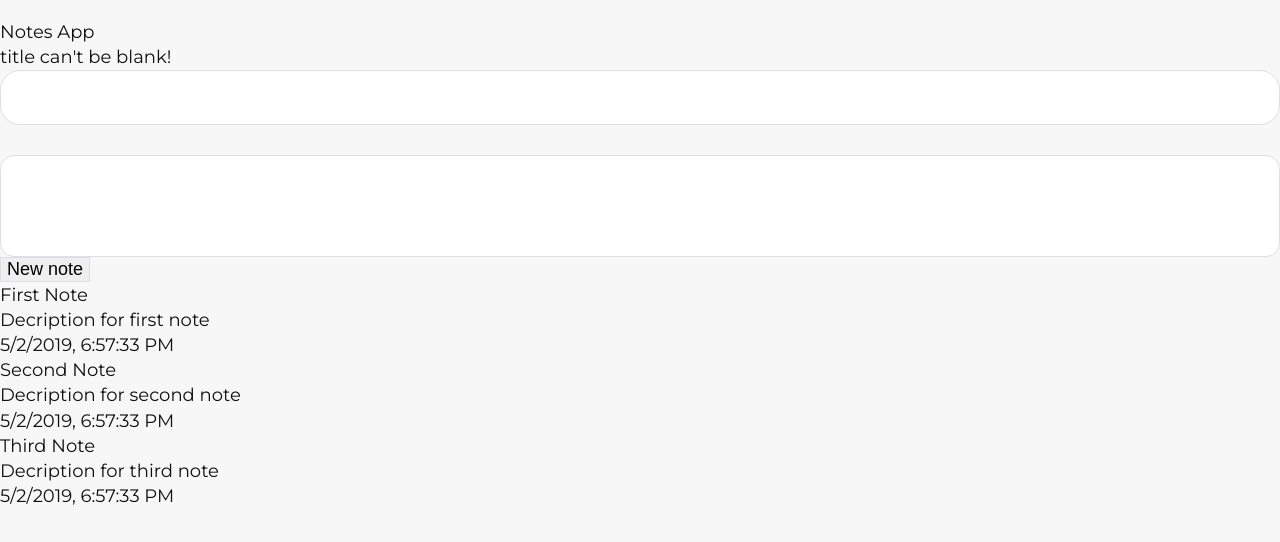
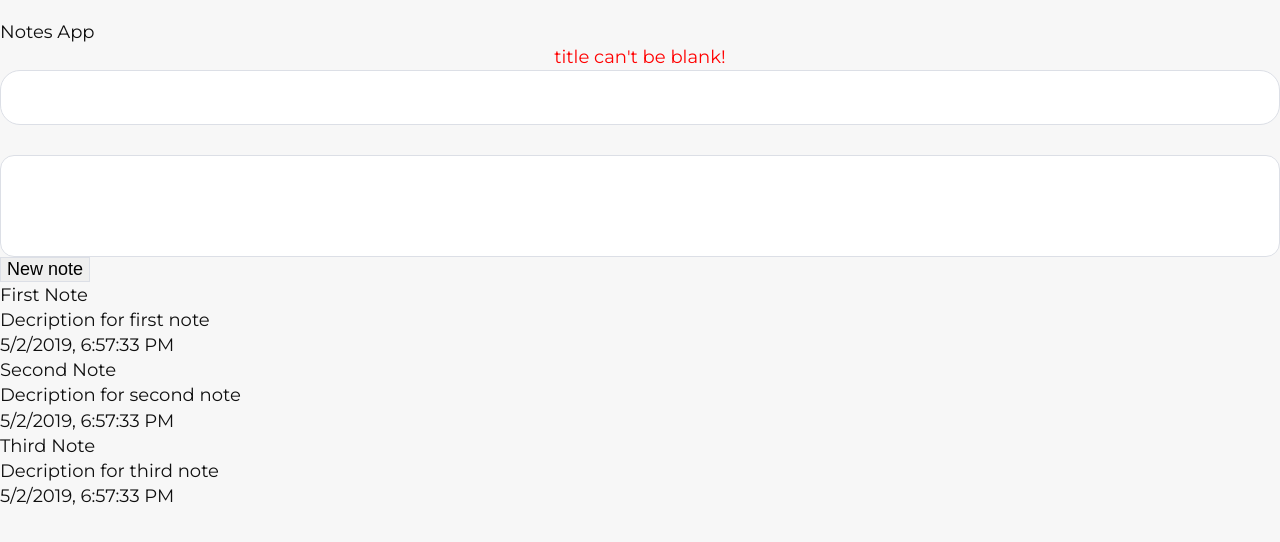
Before and after one commit to ArtemAbramov/NoteApp, a Vue app: page / in a window 1280 px wide. Both pictures are taken after a click on the button "New note". Shown: the top 542 px of the page. Built offline with nearby package versions, Linux system fonts and the light colour scheme.

Commit message:
Add Message component

```diff
--- a/src/App.vue
+++ b/src/App.vue
@@ -4,9 +4,7 @@
       <section>
         <div class="container">
           <h1> {{ title }} </h1>
-          <div class="message" v-if='message'>
-            <p> {{ message }} </p>
-          </div>
+          <message v-if='message' :message='message' />
 
           <!-- new note -->
           <div class="new-note">
@@ -34,7 +32,11 @@
 </template>
 
 <script>
+import message from '@/components/Message.vue'
 export default {
+  components: {
+    message
+  },
   data () {
     return {
       title: 'Notes App',
--- /dev/null
+++ b/src/components/Message.vue
@@ -0,0 +1,27 @@
+<template>
+<div class="message">
+  <p> {{ message }} </p>
+</div>
+
+</template>
+
+<script>
+export default {
+  props: {
+    message: {
+      type: String,
+      required: true
+    }
+  }
+}
+</script>
+
+<style lang="scss" scoped>
+.message {
+  text-align: center;
+}
+
+p {
+  color: red;
+}
+</style>
```
